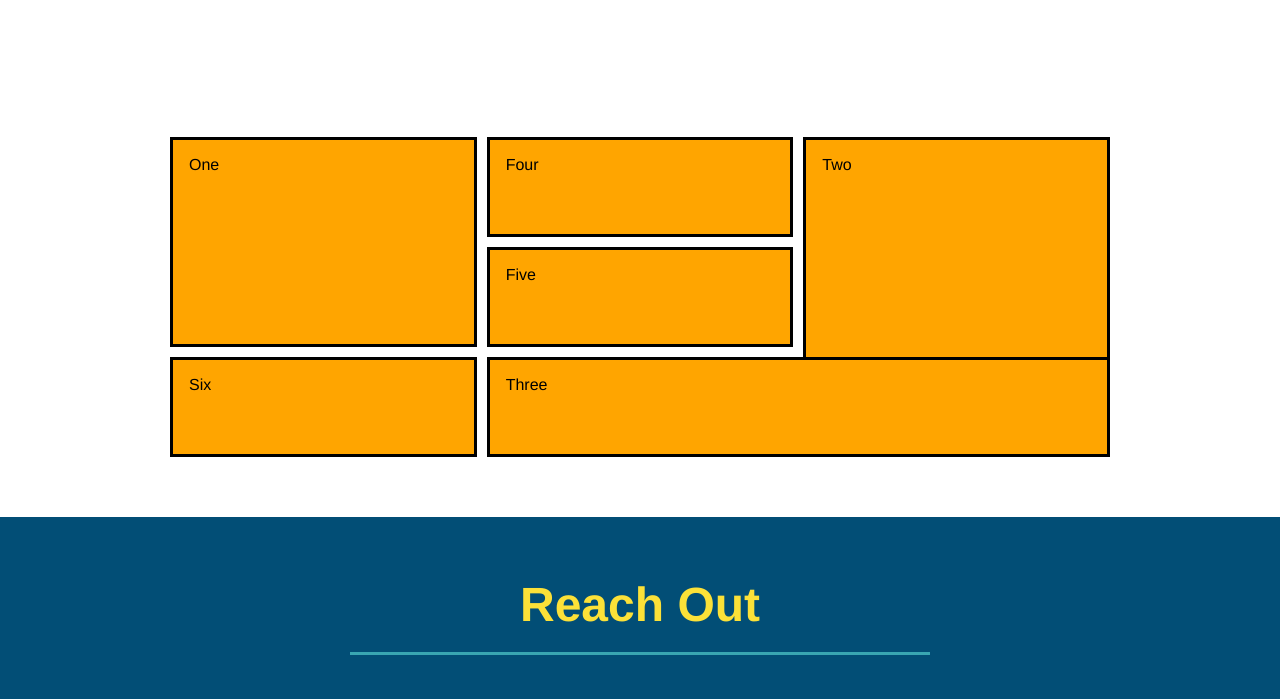
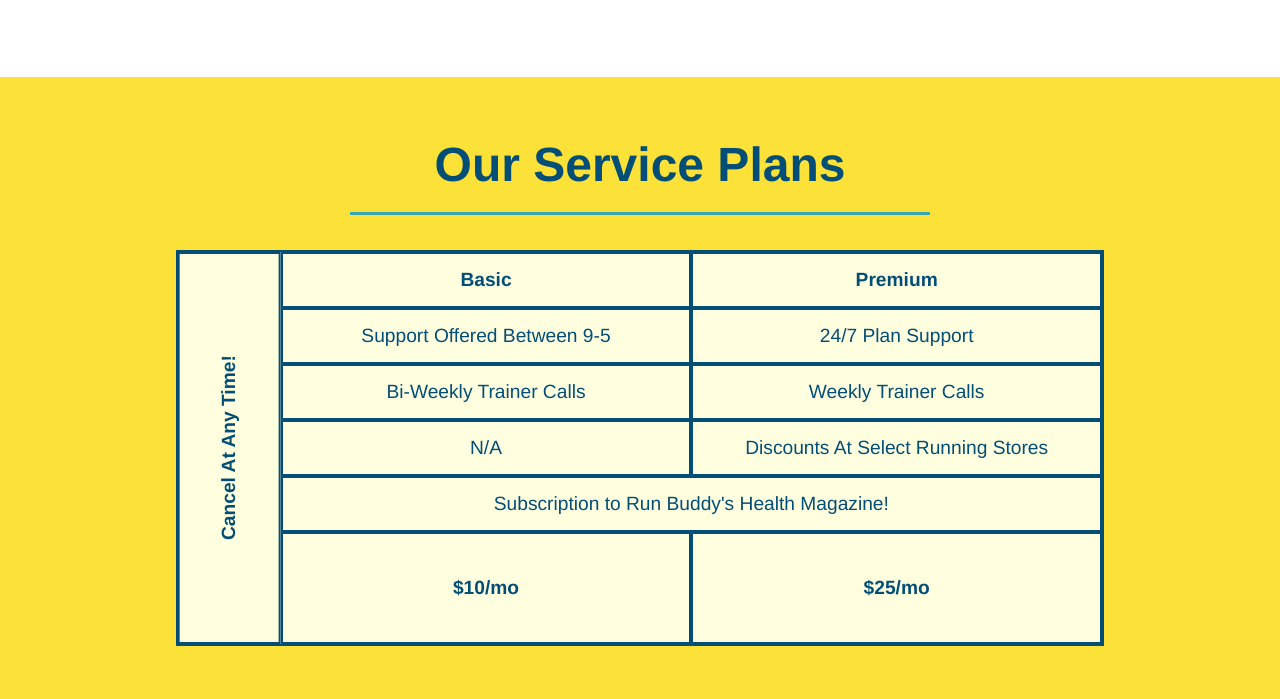
Before and after one commit to connorshea15/run-buddy, a plain HTML site: page index.html in a window 1280 px wide. Shown: the part 3082-3781 px from the top of the page. Drawn offline with Linux system fonts and the light colour scheme.

Commit message:
added service table comparison

```diff
--- a/assets/css/style.css
+++ b/assets/css/style.css
@@ -350,37 +350,57 @@ section {
     display: flex;
 }
 
+/* SERVICE STYLES BEGIN */
+.services {
+    background: #fce138;
+}
+
+.service-grid-wrapper {
+    display: flex;
+    width: 100%;
+    justify-content: center;
+}
+
 .service-grid-container {
-    max-width: 940px;
-    margin: 0 auto;
+    background: lightyellow;
+    width: 80%;
     display: grid;
-    grid-template-columns: repeat(3, 1fr);
-    grid-template-rows: repeat(3, 100px);
-    grid-gap: 10px;
+    grid-template-columns: 1fr repeat(2, 4fr);
+    grid-template-rows: repeat(5, 1fr) 2fr;
+    border: 2px solid #024e76;
+    color: #024e76;
+    font-size: 1.2rem;
 }
 
 .service-grid-item {
-    background-color: orange;
-    border: solid;
-    padding: 1em;
-    color: black;
+    padding: 15px 0;
+    border: 2px solid #024e76;
+    display: flex;
+    align-items: center;
+    justify-content: center;
+    text-align: center;
 }
 
-.box1 {
-    grid-column: 1/2;
-    grid-row: 1/3;
+/* specific match */
+.service-grid-item.basic {
+    grid-column: 2/ span 1;
 }
 
-.box2 {
-    grid-column: 3/4;
-    grid-row: 1/-1;;
+.service-grid-item.both {
+    grid-column: 2 / span 2;
 }
 
-.box3 {
-    grid-column: 2/ span 2;
-    grid-row: 3/ span 1;
+.service-grid-item.cancel {
+    writing-mode: vertical-lr;
+    grid-column: 1;
+    transform: rotate(180deg);
+    grid-row: 1 / -1;
 }
 
+.grid-head, .grid-price, .service-grid-item.cancel {
+    font-size: 1.5 rem;
+    font-weight: bold;
+}
 
 
 /* MEDIA QUERY FOR SMALLER DESKTOP SCREENS AND SMALLER */
@@ -458,6 +478,26 @@ section {
     .step-text {
         flex: 100%;
     }
+
+    .service-grid-container {
+        grid-template-columns: 1fr 1fr;
+    }
+
+    .service-grid-item.basic {
+        grid-column: 1;
+    }
+
+    .service-grid-item.both {
+        grid-column: 1 / -1;
+    }
+
+    .service-grid-item.cancel {
+        transform: none;
+        writing-mode: unset;
+        grid-column: 1 / -1;
+        grid-row: -1;
+    }
+
 }
 
 /* MEDIA QUERY FOR MOBILE PHONES AND SMALLER */
--- a/index.html
+++ b/index.html
@@ -213,13 +213,50 @@
         </section>
         <!-- Let's Create a Grid -->
         <section id="service-plans" class="services">
-            <div class="service-grid-container">
-                <div class="service-grid-item box1">One</div>
-                <div class="service-grid-item box2">Two</div>
-                <div class="service-grid-item box3">Three</div>
-                <div class="service-grid-item box4">Four</div>
-                <div class="service-grid-item box5">Five</div>
-                <div class="service-grid-item box6">Six</div>
+            <h2 class="section-title secondary-border">
+                Our Service Plans
+            </h2>
+            <div class="service-grid-wrapper">
+                <div class="service-grid-container">
+                    <!-- Headers -->
+                    <div class="service-grid-item grid-head basic">
+                        Basic
+                    </div>
+                    <div class="service-grid-item grid-head premium">
+                        Premium
+                    </div>
+                    <!-- Body -->
+                    <div class="service-grid-item basic">
+                        Support Offered Between 9-5
+                    </div>
+                    <div class="service-grid-item premium">
+                        24/7 Plan Support
+                    </div>
+                    <div class="service-grid-item basic">
+                        Bi-Weekly Trainer Calls
+                    </div>
+                    <div class="service-grid-item premium">
+                        Weekly Trainer Calls
+                    </div>
+                    <div class="service-grid-item basic">
+                        N/A
+                    </div>
+                    <div class="service-grid-item premium">
+                        Discounts At Select Running Stores
+                    </div>
+                    <div class="service-grid-item both">
+                        Subscription to Run Buddy's Health Magazine!
+                    </div>
+                    <div class="service-grid-item grid-price basic">
+                        $10/mo
+                    </div>
+                    <div class="service-grid-item grid-price premium">
+                        $25/mo
+                    </div>
+                    <div class="service-grid-item cancel">
+                        Cancel At Any Time!
+                    </div>
+                </div>
             </div>
         </section>
         <!-- "Reach Out" Section-->
```
